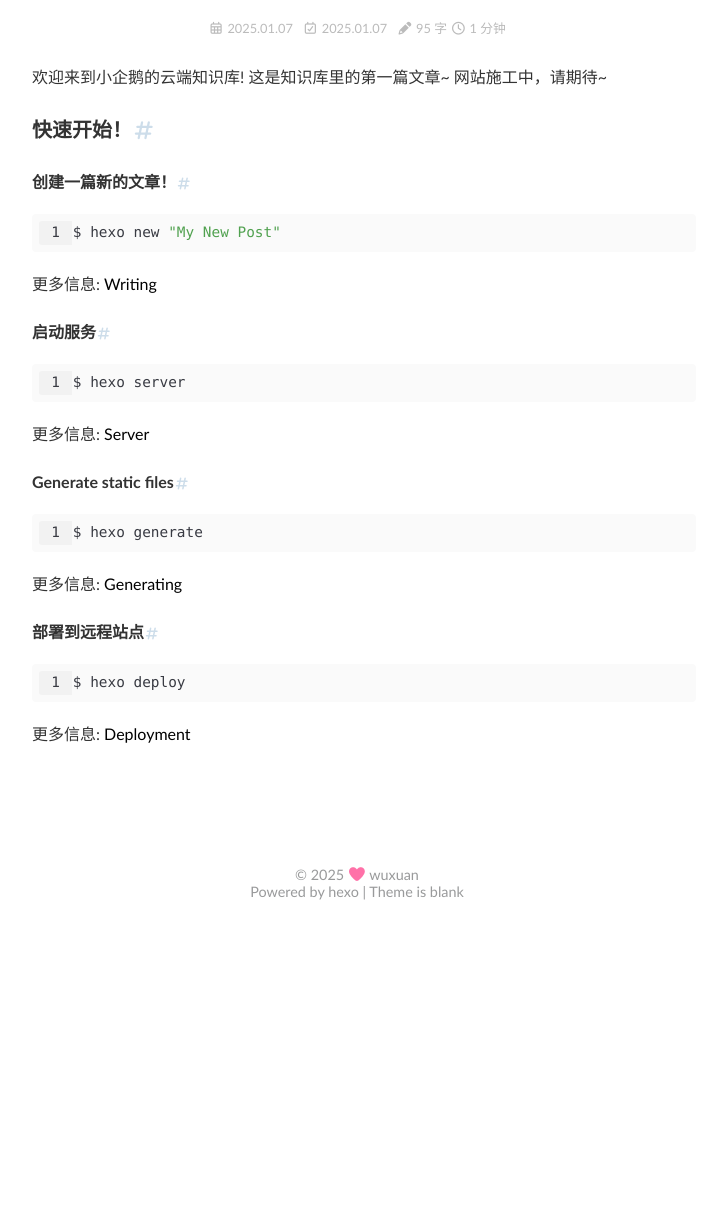
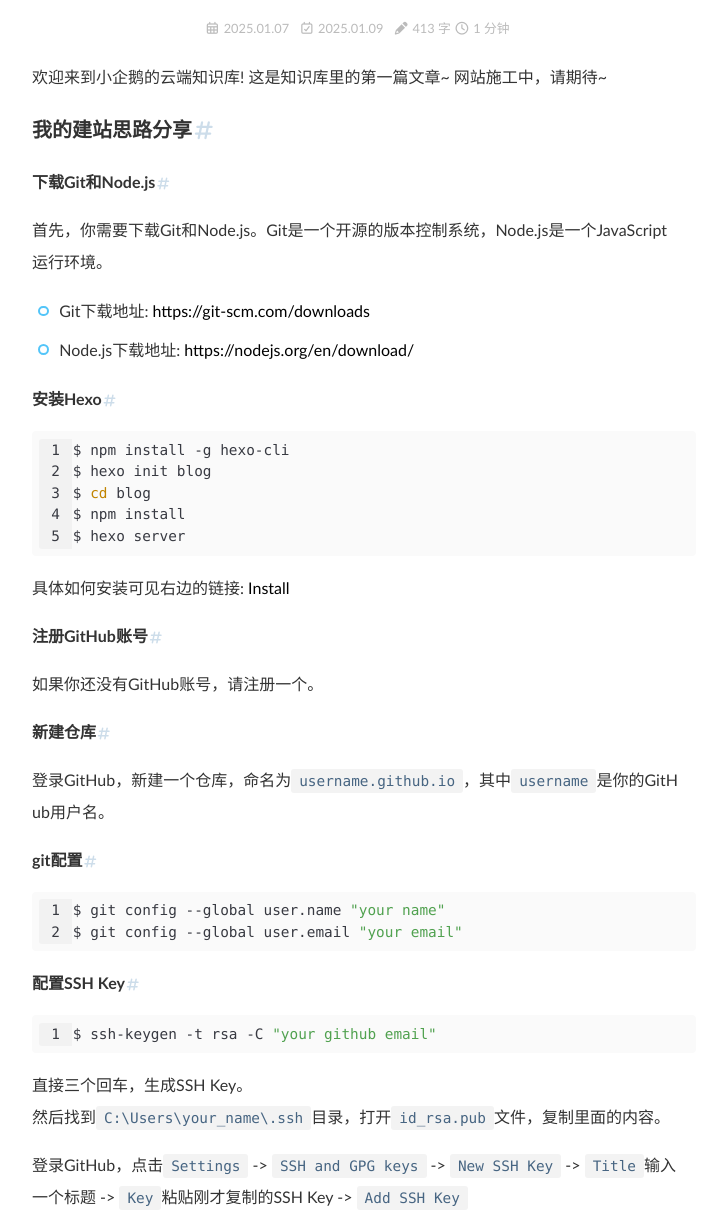
Before and after one commit to windx257/windx257.github.io, a plain HTML site: page index.html in a window 1280 px wide. Shown: the part 454-1667 px from the top of the page, without its empty margins (283-991 px from the left). Before the commit the page ends 1362 px from the top, so only its background shows below. Drawn offline with nearby package versions, Linux system fonts and the light colour scheme; some packages are replaced by stand-ins of ours; a script that the page names is missing; some icons are missing.

Commit message:
Site updated: 2025-01-09 16:40:31

```diff
--- a/index.html
+++ b/index.html
@@ -181,14 +181,14 @@
                 <span title="发表于 2025.01.07"><i class="far fa-calendar-alt"></i> 2025.01.07</span>
               </div>
               <div class="post-meta-item updated">
-                <span title="更新于 2025.01.07"><i class="far fa-calendar-check"></i> 2025.01.07</span>
+                <span title="更新于 2025.01.09"><i class="far fa-calendar-check"></i> 2025.01.09</span>
               </div>
 
 
 
              <div class="post-meta-item wordcount">
 
-                  <i class="fas fa-pencil-alt"></i> <span class="post-count">95 字</span>
+                  <i class="fas fa-pencil-alt"></i> <span class="post-count">413 字</span>
 
 
                   <i class="far fa-clock"></i> <span class="post-count">1 分钟</span>
@@ -199,18 +199,27 @@
           <div class="content">
 
                   <p>欢迎来到小企鹅的云端知识库! 这是知识库里的第一篇文章~ 网站施工中，请期待~</p>
-<h2 id="快速开始！"><a href="#快速开始！" class="headerlink" title="快速开始！"></a>快速开始！</h2><h3 id="创建一篇新的文章！"><a href="#创建一篇新的文章！" class="headerlink" title="创建一篇新的文章！"></a>创建一篇新的文章！</h3><figure class="highlight bash"><table><tr><td class="gutter"><pre><span class="line">1</span><br></pre></td><td class="code"><pre><span class="line">$ hexo new <span class="string">&quot;My New Post&quot;</span></span><br></pre></td></tr></table></figure>
+<h2 id="我的建站思路分享"><a href="#我的建站思路分享" class="headerlink" title="我的建站思路分享"></a>我的建站思路分享</h2><h3 id="下载Git和Node-js"><a href="#下载Git和Node-js" class="headerlink" title="下载Git和Node.js"></a>下载Git和Node.js</h3><p>首先，你需要下载Git和Node.js。Git是一个开源的版本控制系统，Node.js是一个JavaScript运行环境。</p>
+<ul>
+<li>Git下载地址: <a target="_blank" rel="noopener" href="https://git-scm.com/downloads">https://git-scm.com/downloads</a></li>
+<li>Node.js下载地址: <a target="_blank" rel="noopener" href="https://nodejs.org/en/download/">https://nodejs.org/en/download/</a></li>
+</ul>
+<h3 id="安装Hexo"><a href="#安装Hexo" class="headerlink" title="安装Hexo"></a>安装Hexo</h3><figure class="highlight bash"><table><tr><td class="gutter"><pre><span class="line">1</span><br><span class="line">2</span><br><span class="line">3</span><br><span class="line">4</span><br><span class="line">5</span><br></pre></td><td class="code"><pre><span class="line">$ npm install -g hexo-cli</span><br><span class="line">$ hexo init blog</span><br><span class="line">$ <span class="built_in">cd</span> blog</span><br><span class="line">$ npm install</span><br><span class="line">$ hexo server</span><br></pre></td></tr></table></figure>
+<p>具体如何安装可见右边的链接: <a target="_blank" rel="noopener" href="https://hexo.io/docs/">Install</a></p>
+<h3 id="注册GitHub账号"><a href="#注册GitHub账号" class="headerlink" title="注册GitHub账号"></a>注册GitHub账号</h3><p>如果你还没有GitHub账号，请注册一个。</p>
+<h3 id="新建仓库"><a href="#新建仓库" class="headerlink" title="新建仓库"></a>新建仓库</h3><p>登录GitHub，新建一个仓库，命名为<code>username.github.io</code>，其中<code>username</code>是你的GitHub用户名。</p>
+<h3 id="git配置"><a href="#git配置" class="headerlink" title="git配置"></a>git配置</h3><figure class="highlight bash"><table><tr><td class="gutter"><pre><span class="line">1</span><br><span class="line">2</span><br></pre></td><td class="code"><pre><span class="line">$ git config --global user.name <span class="string">&quot;your name&quot;</span></span><br><span class="line">$ git config --global user.email <span class="string">&quot;your email&quot;</span></span><br></pre></td></tr></table></figure>
 
-<p>更多信息: <a target="_blank" rel="noopener" href="https://hexo.io/docs/writing.html">Writing</a></p>
-<h3 id="启动服务"><a href="#启动服务" class="headerlink" title="启动服务"></a>启动服务</h3><figure class="highlight bash"><table><tr><td class="gutter"><pre><span class="line">1</span><br></pre></td><td class="code"><pre><span class="line">$ hexo server</span><br></pre></td></tr></table></figure>
+<h3 id="配置SSH-Key"><a href="#配置SSH-Key" class="headerlink" title="配置SSH Key"></a>配置SSH Key</h3><figure class="highlight bash"><table><tr><td class="gutter"><pre><span class="line">1</span><br></pre></td><td class="code"><pre><span class="line">$ ssh-keygen -t rsa -C <span class="string">&quot;your github email&quot;</span></span><br></pre></td></tr></table></figure>
+<p>直接三个回车，生成SSH Key。<br>然后找到<code>C:\Users\your_name\.ssh</code>目录，打开<code>id_rsa.pub</code>文件，复制里面的内容。</p>
+<p>登录GitHub，点击<code>Settings</code> -&gt; <code>SSH and GPG keys</code> -&gt; <code>New SSH Key</code> -&gt; <code>Title</code>输入一个标题 -&gt; <code>Key</code>粘贴刚才复制的SSH Key -&gt; <code>Add SSH Key</code><br>然后，在GitHub上添加SSH Key。</p>
+<h3 id="推送代码到GitHub"><a href="#推送代码到GitHub" class="headerlink" title="推送代码到GitHub"></a>推送代码到GitHub</h3><figure class="highlight bash"><table><tr><td class="gutter"><pre><span class="line">1</span><br><span class="line">2</span><br></pre></td><td class="code"><pre><span class="line">$ hexo generate</span><br><span class="line">$ hexo deploy</span><br></pre></td></tr></table></figure>
 
-<p>更多信息: <a target="_blank" rel="noopener" href="https://hexo.io/docs/server.html">Server</a></p>
-<h3 id="Generate-static-files"><a href="#Generate-static-files" class="headerlink" title="Generate static files"></a>Generate static files</h3><figure class="highlight bash"><table><tr><td class="gutter"><pre><span class="line">1</span><br></pre></td><td class="code"><pre><span class="line">$ hexo generate</span><br></pre></td></tr></table></figure>
+<h3 id="访问网站"><a href="#访问网站" class="headerlink" title="访问网站"></a>访问网站</h3><p>打开浏览器，输入<code>http://username.github.io</code>访问你的网站。</p>
+<h3 id="写文章"><a href="#写文章" class="headerlink" title="写文章"></a>写文章</h3><p>在<code>blog/source/_posts</code>目录下新建一个Markdown文件，文件名格式为<code>YYYY-MM-DD-title.md</code>，其中<code>YYYY-MM-DD</code>是文章的发布日期，<code>title</code>是文章的标题。</p>
+<figure class="highlight plaintext"><table><tr><td class="gutter"><pre><span class="line">1</span><br><span class="line">2</span><br><span class="line">3</span><br><span class="line">4</span><br><span class="line">5</span><br><span class="line">6</span><br><span class="line">7</span><br></pre></td><td class="code"><pre><span class="line">---</span><br><span class="line">title: Hello World</span><br><span class="line">---</span><br><span class="line"></span><br><span class="line"># Hello World</span><br><span class="line"></span><br><span class="line">Welcome to my blog!</span><br></pre></td></tr></table></figure>
 
-<p>更多信息: <a target="_blank" rel="noopener" href="https://hexo.io/docs/generating.html">Generating</a></p>
-<h3 id="部署到远程站点"><a href="#部署到远程站点" class="headerlink" title="部署到远程站点"></a>部署到远程站点</h3><figure class="highlight bash"><table><tr><td class="gutter"><pre><span class="line">1</span><br></pre></td><td class="code"><pre><span class="line">$ hexo deploy</span><br></pre></td></tr></table></figure>
-
-<p>更多信息: <a target="_blank" rel="noopener" href="https://hexo.io/docs/one-command-deployment.html">Deployment</a></p>
+<p>然后，在命令行输入<code>hexo generate</code>生成静态页面，<code>hexo deploy</code>推送到GitHub，刷新网站，就可以看到刚才写的文章了。</p>
 
 
           </div>
```
Also changed, not shown: 2025/01/07/hello-world/index.html (+20 -11 lines).
